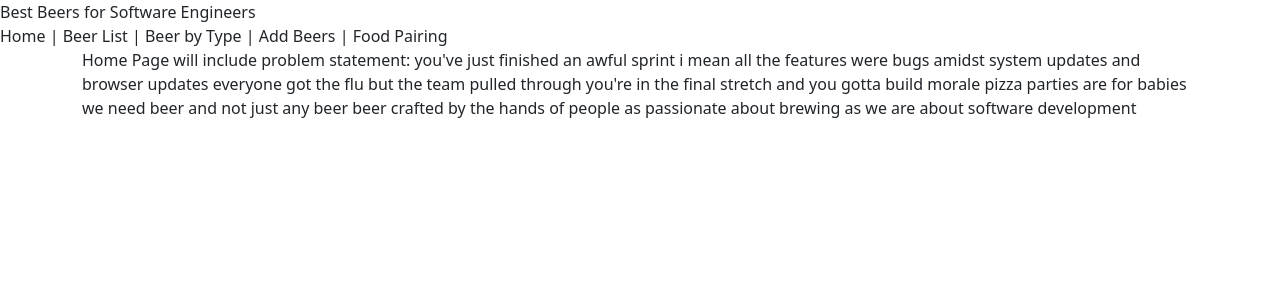
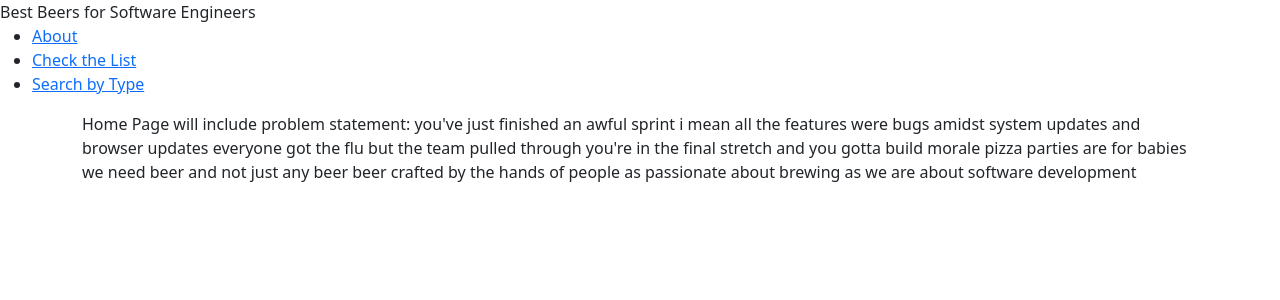
Before and after one commit to TeishaMurray/Capstone_BestBeersForEngineers, a React (Create React App) app in the folder FrontEnd_ReactApp/front-end-app/: page / in a window 1280 px wide. Shown: the top 300 px of the page. Built offline with nearby package versions, Linux system fonts and the light colour scheme.

Commit message:
build: nav-bar setup complete

```diff
--- a/FrontEnd_ReactApp/front-end-app/src/components/NavBar.js
+++ b/FrontEnd_ReactApp/front-end-app/src/components/NavBar.js
@@ -1,13 +1,15 @@
 import React, { Component } from 'react'
+import { Link } from 'react-router-dom'
 
 export default class NavBar extends Component {
     render() {
         return (
-            <div >
-                Home | Beer List | Beer by Type | Add Beers | Food Pairing
-                <div className="navbar-list">
-
-                </div>
+            <div className="nav-bar">
+                <ul>
+                    <li><Link to="/about">About</Link></li>
+                    <li><Link to="/allbeers">Check the List</Link></li>
+                    <li><Link to="/beer-by-type">Search by Type</Link></li>
+                </ul>
             </div>
         )
     }
```
